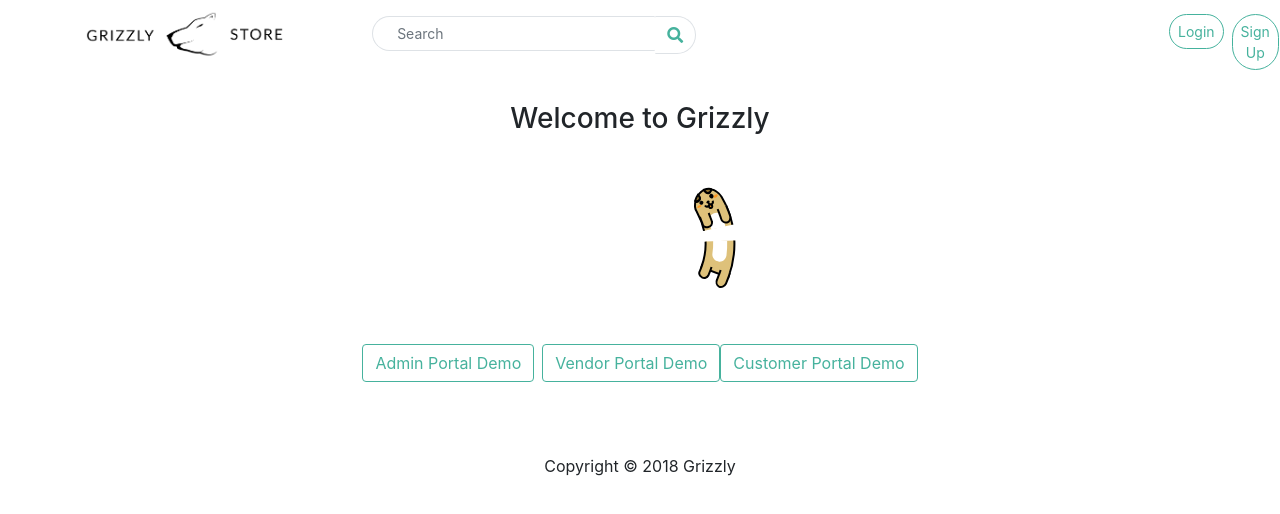
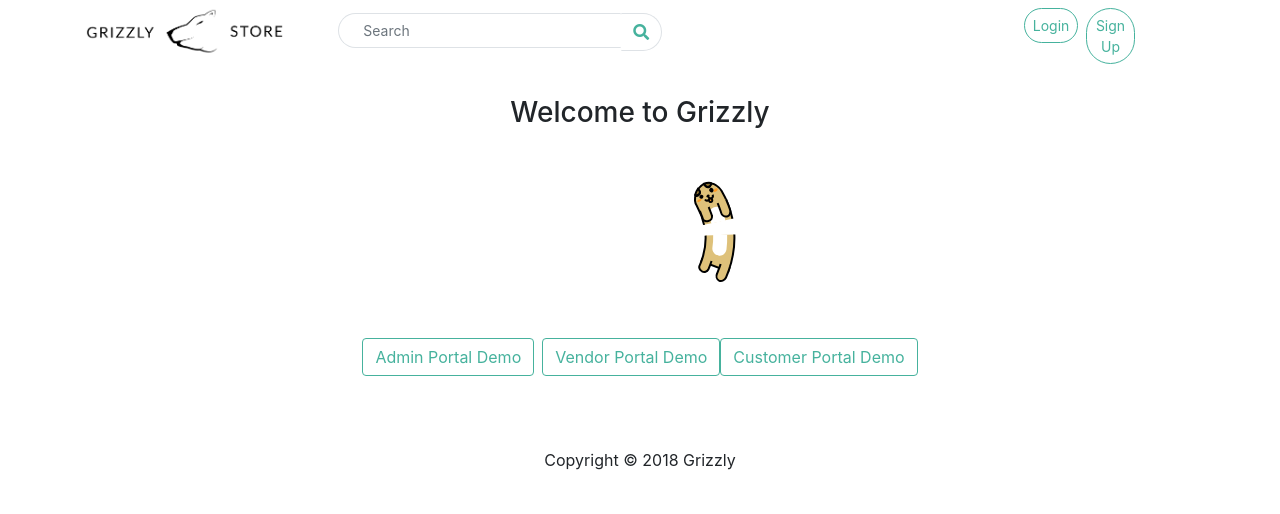
Before and after one commit to CognizantGrads-TeamALT/grizzly-frontend, a React (Create React App) app: page / in a window 1280 px wide. Shown: the top 514 px of the page. Built offline with nearby package versions, Linux system fonts and the light colour scheme.

Commit message:
Use bootstrap spacing instead of CSS. Fix width

```diff
--- a/src/components/layout/Navbar.js
+++ b/src/components/layout/Navbar.js
@@ -26,7 +26,7 @@ class Navbar extends Component {
 
   render() {
     return (
-      <nav className="navbar navbar-light navbar-expand-sm mb-4 text-center">
+      <nav className="navbar navbar-light navbar-expand-sm mb-4 text-center pt-0">
         <div className="container">
           <Link className="navbar-brand" to="/">
             <img
@@ -67,8 +67,8 @@ class Navbar extends Component {
               </div>
             </form>
 
-            <div className="navbar-buttons">
-              <ul className="navbar-nav ml-auto col-2">
+            <div className="navbar-buttons mx-auto col-2">
+              <ul className="navbar-nav pt-2">
                 <li className="nav-item">
                   <LoginModal
                     buttonLabel="Login"
--- a/src/index.css
+++ b/src/index.css
@@ -3,11 +3,3 @@ body {
   padding: 0;
   font-family: sans-serif;
 }
-
-.navbar {
-  padding-top: 0px !important;
-}
-
-.navbar-buttons {
-  padding-top: 14px;
-}
```
